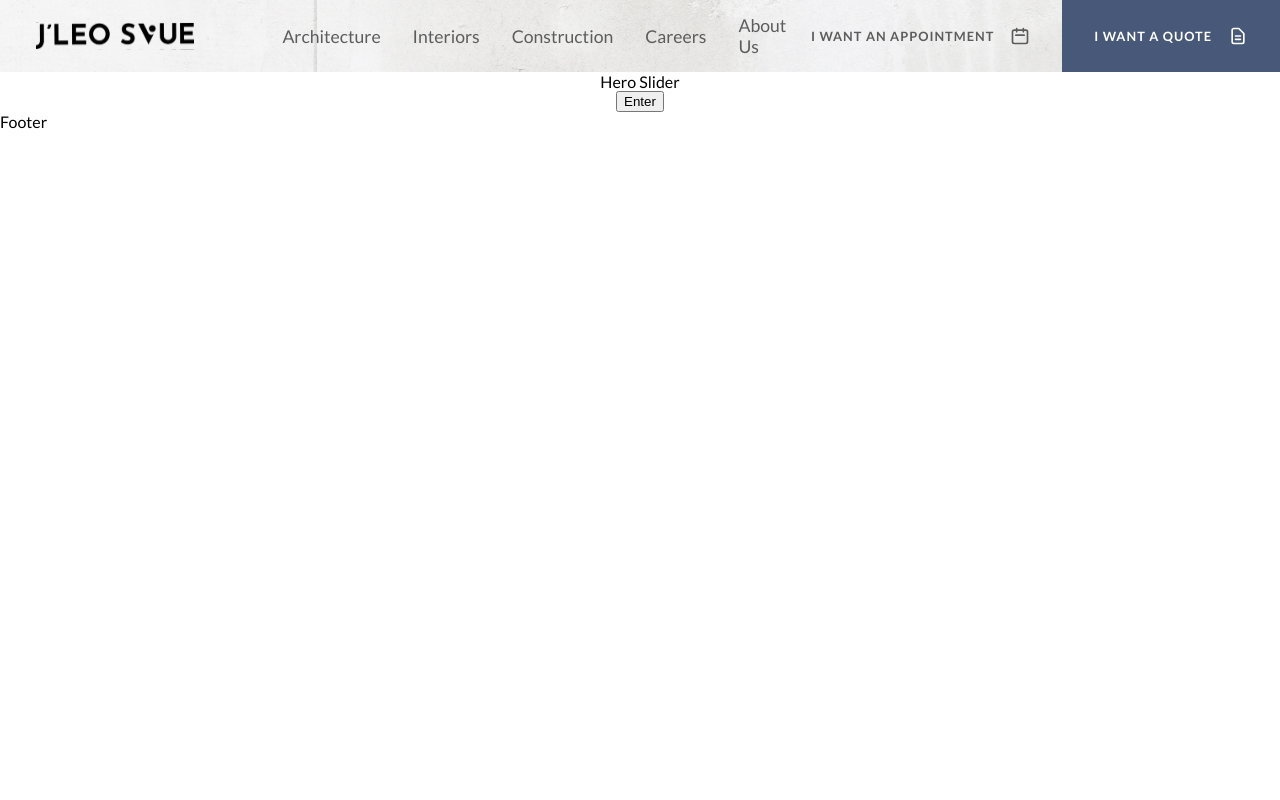
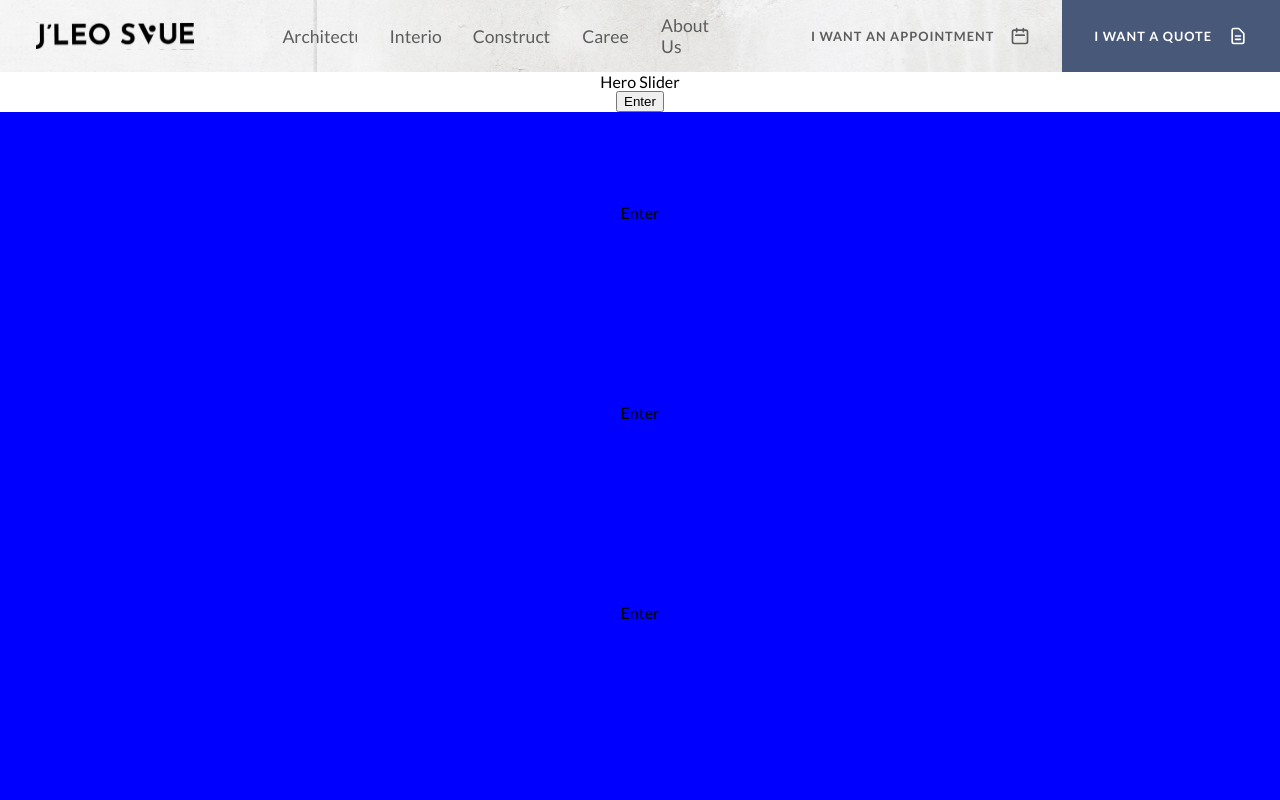
Before and after one commit to azula9713/jleo_svue-frontend, a Next.js app: page / in a window 1280 px wide. Shown: the top 800 px of the page. Built offline with nearby package versions, Linux system fonts and the light colour scheme.

Commit message:
Added Mega menu layout

```diff
--- a/components/Common/HeaderButton.js
+++ b/components/Common/HeaderButton.js
@@ -15,7 +15,7 @@ export default HeaderButton
 const Container = styled.div`
   background-color: ${({ btnColor }) => btnColor};
   padding: 26px 32px;
-  width: 100%;
+  width: max-content;
   max-height: 72px;
   display: flex;
   align-items: center;
@@ -28,7 +28,7 @@ const Container = styled.div`
     position: absolute;
     width: 80%;
     transform: scaleX(0);
-    height: 4px;
+    height: 3px;
     bottom: 20px;
     left: 30px;
     right: 10px;
--- /dev/null
+++ b/components/Home/TestComp.js
@@ -0,0 +1,16 @@
+import styled from 'styled-components'
+
+const TestComp = () => {
+  return <Container>Enter</Container>
+}
+
+export default TestComp
+
+const Container = styled.div`
+  background-color: blue;
+  width: 100%;
+  height: 200px;
+  display: flex;
+  align-items: center;
+  justify-content: center;
+`
--- a/components/Layout/Header.js
+++ b/components/Layout/Header.js
@@ -4,8 +4,16 @@ import Image from 'next/image'
 import styled from 'styled-components'
 import NavLinks from '../../data/NavLinks'
 import HeaderButton from '../Common/HeaderButton'
+import MegaMenu from './MegaMenu'
+import { useEffect, useState } from 'react'
 
 const Header = () => {
+  const [hoveredTitle, setHoveredTitle] = useState('')
+
+  useEffect(() => {
+    console.log('hovering over: ' + hoveredTitle)
+  }, [hoveredTitle])
+
   return (
     <>
       <Head>
@@ -21,6 +29,7 @@ const Header = () => {
         />
         <link rel="icon" href="/favicon.ico" />
       </Head>
+      <Headbar>
         <HeaderSection>
           <LinkContainer>
             <ImageContainer>
@@ -34,7 +43,18 @@ const Header = () => {
             <NavLinkContainer>
               {NavLinks.map((navLink) => (
                 <Link key={navLink.id} href={navLink.link}>
-                <NavLinkItem>{navLink.name}</NavLinkItem>
+                  <NavLinkItem
+                    onMouseEnter={() => {
+                      if (navLink.link === '#') {
+                        setHoveredTitle(navLink.name)
+                      }
+                    }}
+                    onMouseLeave={() => {
+                      setHoveredTitle('')
+                    }}
+                  >
+                    {navLink.name}
+                  </NavLinkItem>
                 </Link>
               ))}
             </NavLinkContainer>
@@ -54,11 +74,21 @@ const Header = () => {
             />
           </ButtonContainer>
         </HeaderSection>
+        {/* add a revealing effect to mega menu */}
+        {hoveredTitle !== '' && <MegaMenu menuTitle={hoveredTitle} />}
+      </Headbar>
     </>
   )
 }
 
 export default Header
+
+const Headbar = styled.div`
+  display: flex;
+  flex-direction: column;
+  align-items: center;
+  justify-content: center;
+`
 
 const HeaderSection = styled.header`
   display: flex;
@@ -66,6 +96,11 @@ const HeaderSection = styled.header`
   justify-content: space-between;
   width: 100vw;
   height: 72px;
+
+  //make sure header is always at the top
+  position: sticky;
+  top: 0;
+  z-index: 1;
 
   background-repeat: no-repeat;
   background-size: cover;
--- /dev/null
+++ b/components/Layout/MegaMenu.js
@@ -0,0 +1,20 @@
+import styled from 'styled-components'
+
+const MegaMenu = ({ menuTitle }) => {
+  return <MegaMenuContainer>{menuTitle}</MegaMenuContainer>
+}
+
+export default MegaMenu
+
+const MegaMenuContainer = styled.div`
+  background-color: red;
+  width: 100%;
+  height: 200px;
+  display: flex;
+  align-items: center;
+  justify-content: center;
+  position: absolute;
+  top: 72px;
+  left: 0;
+  z-index: 55;
+`
--- a/pages/index.js
+++ b/pages/index.js
@@ -1,6 +1,7 @@
 import styled from 'styled-components'
 import Button from '../components/Common/Button'
 import HeroSlider from '../components/Home/HeroSlider'
+import TestComp from '../components/Home/TestComp'
 
 import Header from '../components/Layout/Header'
 
@@ -12,6 +13,12 @@ export default function Home() {
       <Main>
         <HeroSlider />
         <Button />
+        <TestComp />
+        <TestComp />
+        <TestComp />
+        <TestComp />
+        <TestComp />
+        <TestComp />
       </Main>
 
       <footer>Footer</footer>
--- a/styles/globals.css
+++ b/styles/globals.css
@@ -7,4 +7,5 @@ body {
 
 * {
   box-sizing: border-box;
+  overflow-x: hidden;
 }
```
Lines whose indentation alone changed are shown as unchanged.
